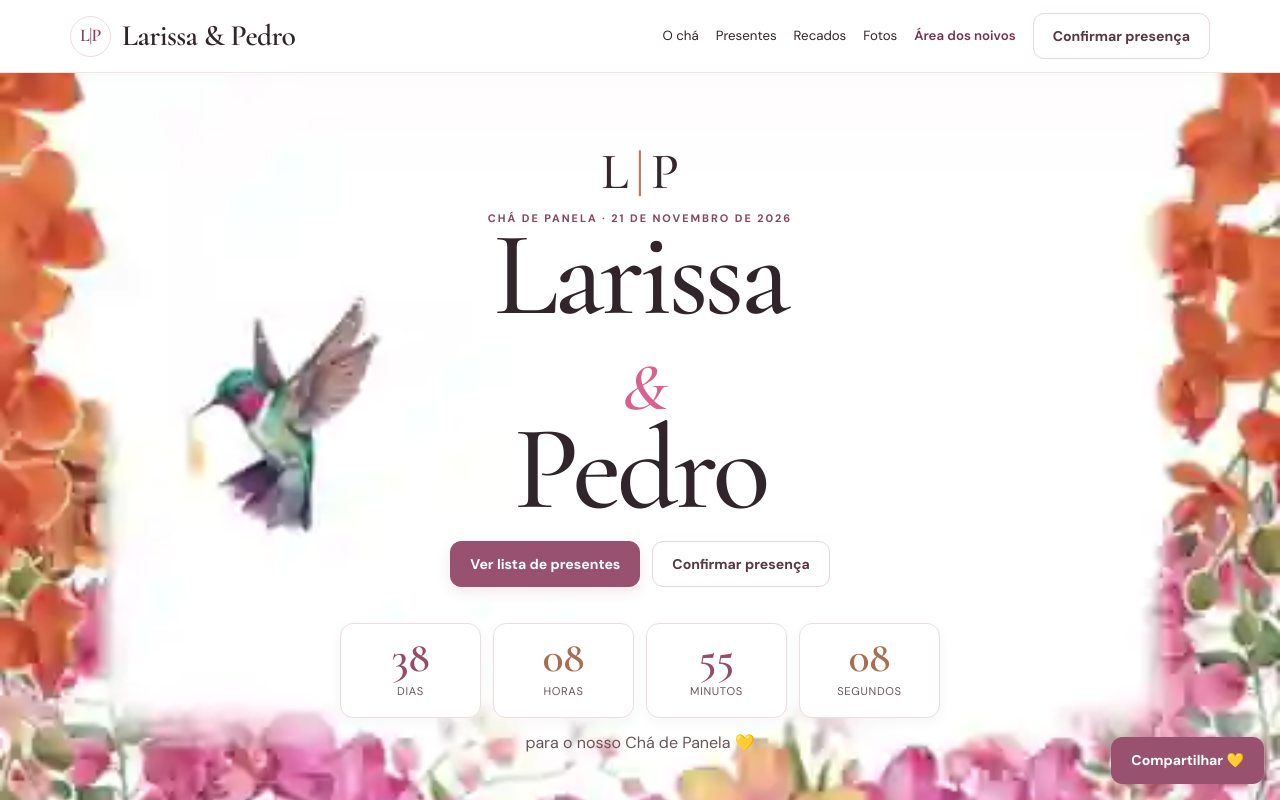
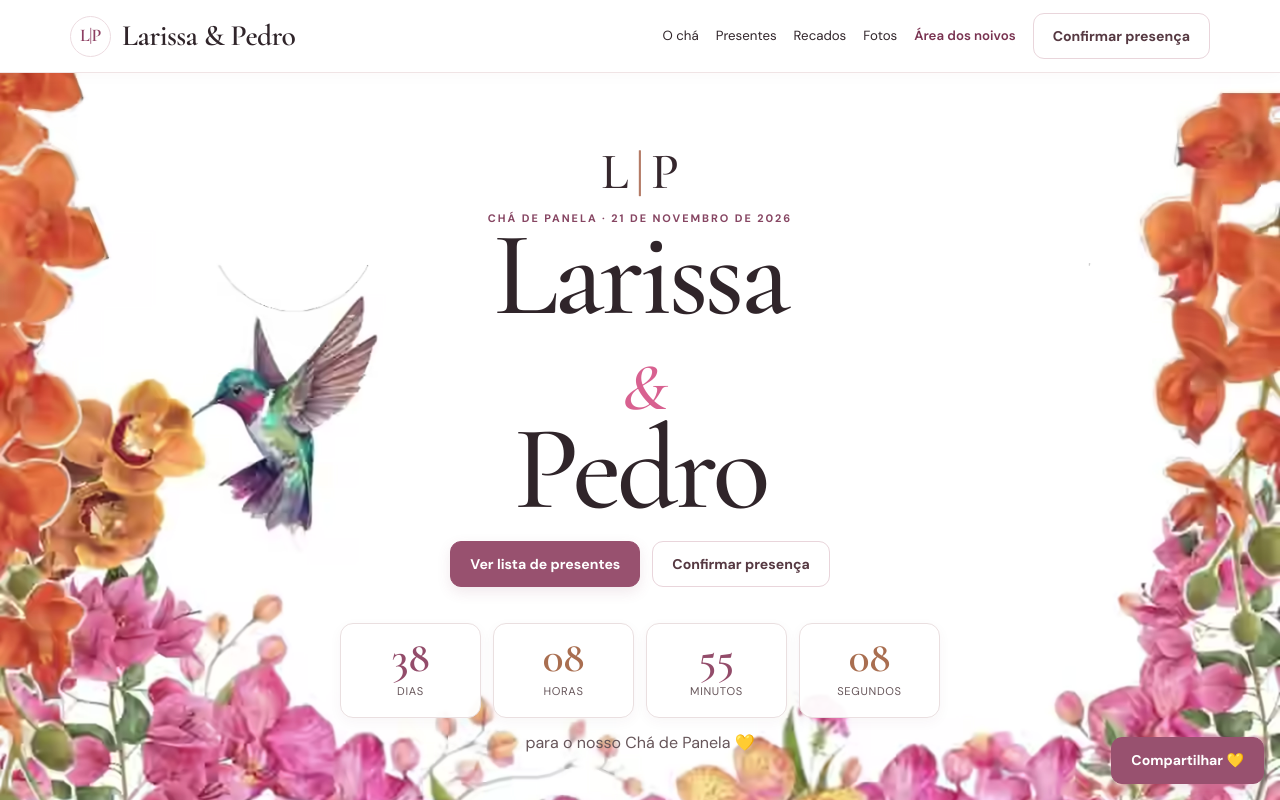
Before and after one commit to depaulapheng/ch-de-panela, a Next.js app: page / in a window 1280 px wide. Shown: the top 800 px of the page. Built offline with nearby package versions, Linux system fonts and the light colour scheme; no server answers; the database is empty.

Commit message:
Usa arte de 1600px no hero sem ampliacao de miniatura

```diff
--- a/components/DecorativeBirds.tsx
+++ b/components/DecorativeBirds.tsx
@@ -1,6 +1,6 @@
-/** Photographic orchids and hummingbird retained from the supplied identity reference. */
+/** Full-resolution photographic orchids and hummingbird from the supplied identity reference. */
 export function DecorativeBirds() {
   return <div className="romantic-scene" aria-hidden="true">
-    <img className="botanical-photo" src="/botanical-reference.webp" alt="" width={480} height={339} decoding="async" />
+    <img className="botanical-photo" src="/botanical-reference-hd.avif" alt="" width={1600} height={1131} decoding="async" loading="eager" fetchPriority="high" />
   </div>;
 }
```
